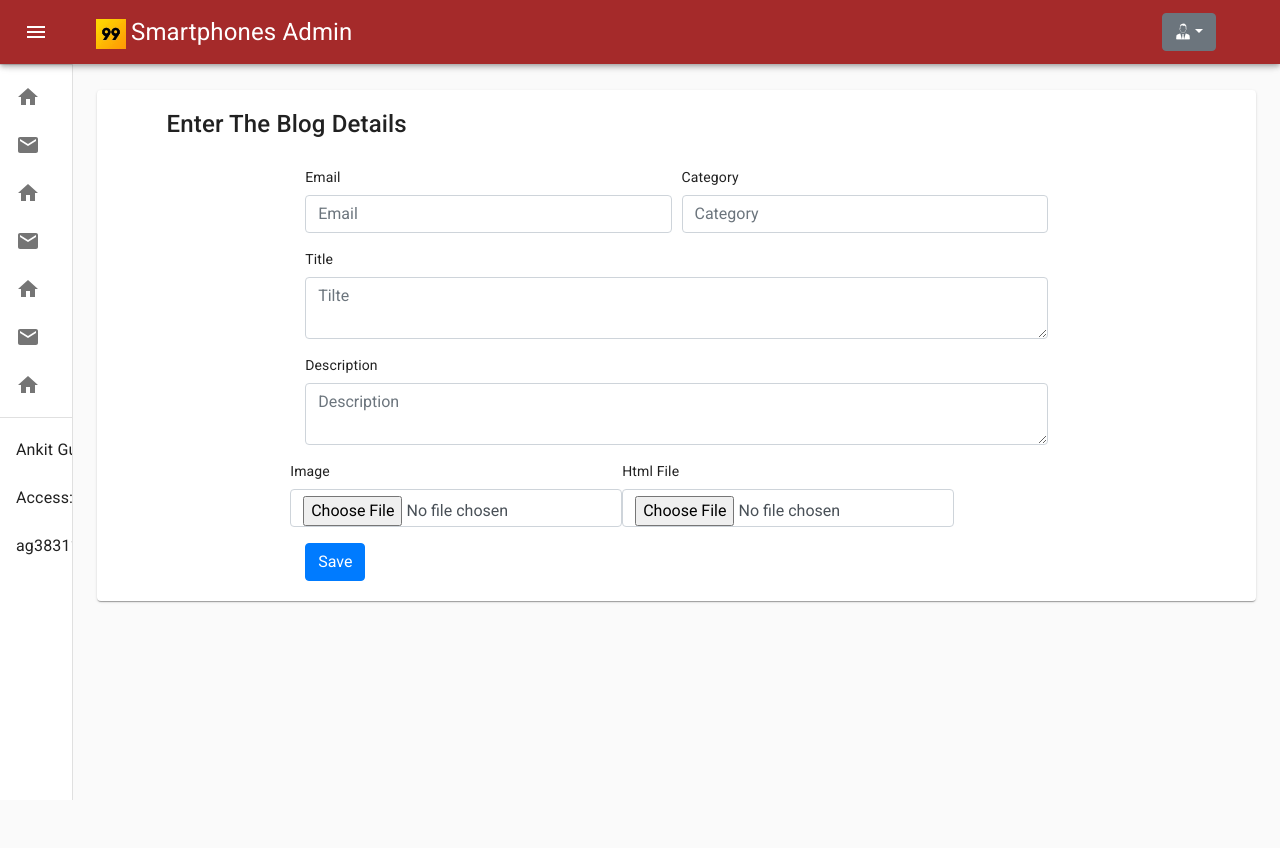
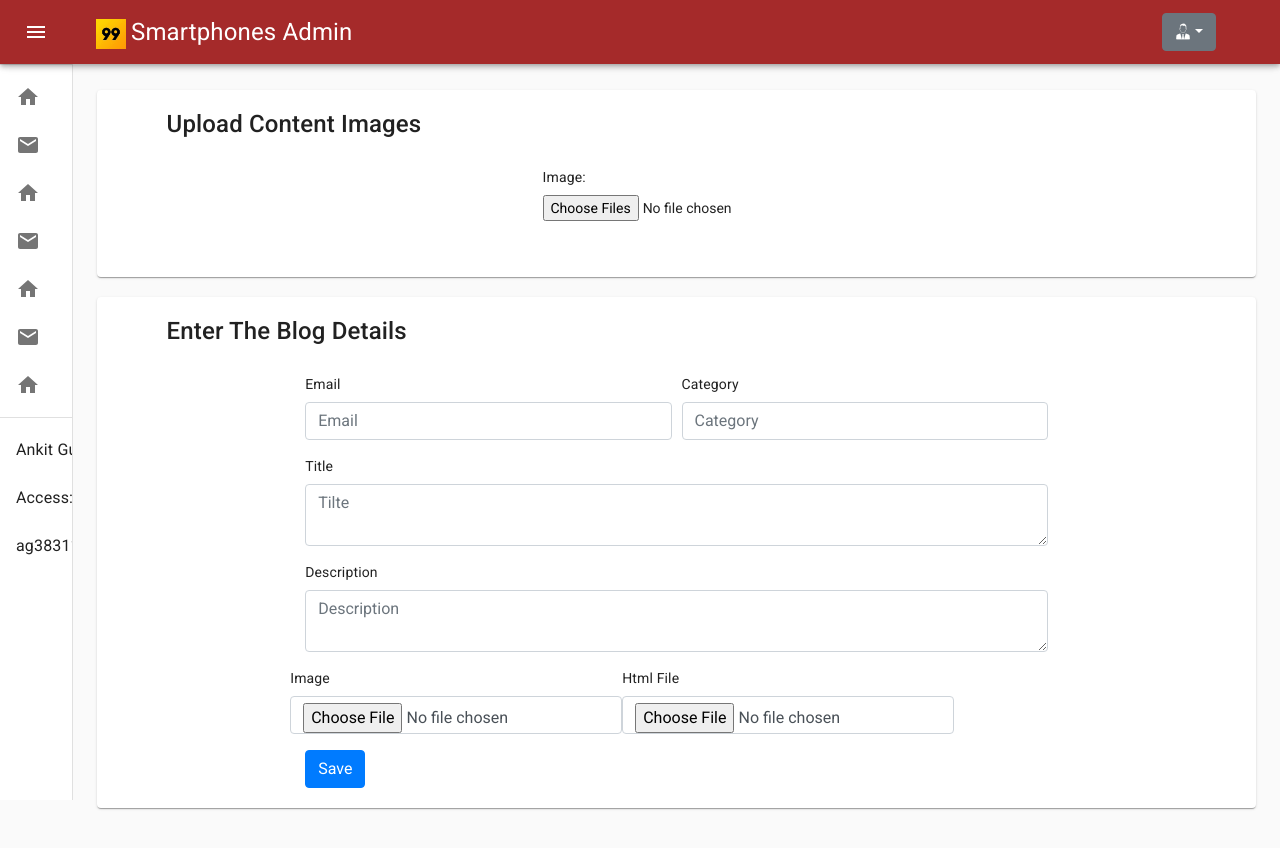
Before and after one commit to ankitgupta401/99SmartphonesAdmin, a React (Create React App) app: page /add-blog in a window 1280 px wide. Shown: the top 848 px of the page. Before the commit the page ends 800 px from the top, so only its background shows below. Built offline with nearby package versions, Linux system fonts and the light colour scheme; what react-swipeable-views-utils would draw is missing.

Commit message:
some changes

```diff
--- a/src/axios-url.js
+++ b/src/axios-url.js
@@ -1,8 +1,8 @@
 import axios from 'axios';
 
 const instance = axios.create({
-    baseURL: 'https://blog.99smartphones.in/api/common/'
-    // 'http://localhost:3000/api/common/'
+    // baseURL: 'https://blog.99smartphones.in/api/common/'
+    baseURL:'http://localhost:3000/api/common/'
 });
 
 export default instance;
--- a/src/containers/pages/add-blog/AddBlog.js
+++ b/src/containers/pages/add-blog/AddBlog.js
@@ -1,4 +1,4 @@
-import React, {useState, useEffect} from 'react'
+import React, { useState, useEffect } from 'react'
 import { Card } from '@material-ui/core'
 import axios from '../../../axios-url';
 import Swal from 'sweetalert2';
@@ -11,17 +11,18 @@ const override = css`
 `;
 
 export const AddBlog = () => {
-const [state,setState] = useState({
-   data:{
-    writer:'',
-    description:'',
-    image:'',
-    deleted:false,
+    const [state, setState] = useState({
+        data: {
+            writer: '',
+            description: '',
+            image: '',
+            deleted: false,
             title: '',
-    category:'',
-    file:'',
+            category: '',
+            file: '',
             date: new Date(Date.now()).toISOString()
         },
+        images:[],
         loading: false,
         save: false,
 
@@ -32,7 +33,7 @@ const [state,setState] = useState({
     useEffect(() => {
 
         if (state.save === true) {
-        if(state.data.writer === '' ||state.data.title === '' || state.data.description === '' || state.data.category === '' || state.data.image === ''|| state.data.file === ''){
+            if (state.data.writer === '' || state.data.title === '' || state.data.description === '' || state.data.category === '' || state.data.image === '' || state.data.file === '') {
                 Swal.fire('Error', 'Please Add All details', 'error');
 
                 setState((prevState) => {
@@ -41,30 +42,30 @@ useEffect(() => {
 
                     return { ...temp, loading: false, save: false }
                 });
-         } else{
+            } else {
                 console.log(state);
-            setState((prevState) => { return { ...prevState, loading: true} });
+                setState((prevState) => { return { ...prevState, loading: true } });
                 //save
                 let formData = new FormData();
                 Object.keys(state.data).forEach((value, index) => {
-                console.log( value,state.data[value]);
-                formData.append( value,state.data[value]);
+                    console.log(value, state.data[value]);
+                    formData.append(value, state.data[value]);
                 });
 
-            axios.post("create_blog",formData ).then(res => {
+                axios.post("create_blog", formData).then(res => {
                     if (res.data.code === 0) {
                         Swal.fire('Success', 'News Added Successfully', 'success');
                         setState((prevState) => {
-                        let temp = { ...prevState };
-                       temp.data = {...prevState.data};
+                            let temp = { ...prevState , images : []};
+                            temp.data = { ...prevState.data };
                             temp.data = {
-                        writer:'',
-                        description:'',
-                        image:'',
-                        deleted:false,
+                                writer: '',
+                                description: '',
+                                image: '',
+                                deleted: false,
                                 title: '',
-                        category:'',
-                        file:'',
+                                category: '',
+                                file: '',
                                 date: new Date(Date.now()).toISOString()
                             }
                             return { ...temp, loading: false, save: false }
@@ -103,14 +104,14 @@ let val = data.target.value;
     }
 
     const htmlAdd = (e, place) => {
-   let file=e.target.files[0];
+        let file = e.target.files[0];
         setState(prevState => {
 
             let temp = { ...prevState };
             temp.data = { ...prevState.data };
-        temp.data[place] =  file
+            temp.data[place] = file
             return temp
-    },()=> console.log(state));
+        }, () => console.log(state));
 
     }
     const paragraphImageChange = (e, place) => {
@@ -126,8 +127,8 @@ const paragraphImageChange = (e, place) => {
         }).then(res => {
             setState(prevState => {
                 let temp = { ...prevState };
-            temp.data = {...prevState.data}
-           temp.data.image = res.data.result;
+                temp.data = { ...prevState.data }
+                temp.data.image = res.data.result[0];
                 temp.loading = false;
                 return temp;
             })
@@ -136,8 +137,89 @@ const paragraphImageChange = (e, place) => {
     }
 
 
+    const allimg = (e) => {
+        console.log(e.target.files);
+        let formData = new FormData();
+        for(let i=0;i<e.target.files.length; i++){
+            formData.append('file', e.target.files[i])
+        }
+
+
+        axios({
+            method: 'post',
+            url: 'upload_blog_image',
+            data: formData,
+            headers: { 'Content-Type': 'multipart/form-data' }
+        }).then(res => {
+            if(res.data.code === 0){
+                let images= res.data.result;
+                console.log(images);
+                setState({...state, images});
+            } else {
+               Swal.fire('Failed', 'Failed To Upload Image', 'error');
+            }
+
+        });
+    }
+
     return (
+<div>
         <Card>
+        <div className="sweet-loading d-flex justify-content-center align-items-center">
+                <CircleLoader
+                    css={override}
+                    size={80}
+                    color={"#F89C04"}
+                    loading={state.loading || state.save}
+                />
+            </div>
+            <div>
+                <br />
+                <h4 style={{ paddingLeft: "6%" }}>Upload Content Images</h4>
+                <br />
+            </div>
+            <div  className="d-flex justify-content-center">
+            {state.images.length === 0 ? <div className="form-row">
+                <div className="form-group col-md-6">
+                    <label>Image:</label>
+                    <br/>
+
+                    <input type="file" accept="image/*" multiple onChange={(e) => allimg(e)} />
+
+
+                </div>
+            </div>:
+
+            <div className = "row">
+            {console.log(state)}
+           {state.images.map((val, i) => {
+             return (<div key={i} className ="col-md-4">
+               <Card>
+                   <img className="img-responsive" style={{width:"100%", height:"100px"}} src={val}/>
+                   <br/>
+                   <input type="text" value ={val} />
+               </Card>
+
+               </div>)
+           })}
+            </div>
+
+               }
+            </div>
+            <br/>
+           {state.images.length > 0?   <div className="row d-flex justify-content-center" >
+                <button type="button" className="btn btn-danger" onClick={() => { setState(prevState => {
+                    return {...prevState, images:[]}
+                })}} >Clear</button>
+                </div>:''}
+                <br/>
+        </Card>
+        <br/>
+        <Card>
+
+
+
+
             <div className="sweet-loading d-flex justify-content-center align-items-center">
                 <CircleLoader
                     css={override}
@@ -151,7 +233,7 @@ const paragraphImageChange = (e, place) => {
                 <h4 style={{ paddingLeft: "6%" }}>Enter The Blog Details</h4>
                 <br />
             </div>
-            { !state.save ? <div  className="d-flex justify-content-center">
+            {!state.save ? <div className="d-flex justify-content-center">
                 <div className="col-md-8 col-sm-12">
                     <form>
                         <div className="form-row">
@@ -175,19 +257,20 @@ const paragraphImageChange = (e, place) => {
                         <div className="row">
                             <div className="form-group">
                                 <label htmlFor="inputAddress2">Image</label>
-                            <input type="file" onChange={(e) => paragraphImageChange(e, 'image')} className="form-control" id="inputPassword4" placeholder="Image" />
+                                <input type="file" accept="image/*" onChange={(e) => paragraphImageChange(e, 'image')} className="form-control" id="inputPassword4" placeholder="Image" />
                             </div>
 
                             <div className="form-group">
                                 <label htmlFor="inputAddress2">Html File</label>
-                            <input  type="file"  className="form-control" onChange={(e) => htmlAdd(e, 'file')} id="inputPassword4" placeholder="Html File" />
+                                <input type="file" className="form-control" onChange={(e) => htmlAdd(e, 'file')} id="inputPassword4" placeholder="Html File" />
                             </div>
                         </div>
-                        <button type="button"  onClick={(e) => {e.preventDefault(); setState({ ...state, save: true }) }} className="btn btn-primary">Save</button>
+                        <button type="button" onClick={(e) => { e.preventDefault(); setState({ ...state, save: true }) }} className="btn btn-primary">Save</button>
                     </form>
                 </div>
-            </div>:''}
-            <br/>
+            </div> : ''}
+            <br />
         </Card>
+        </div>
     )
 }
```
Lines whose indentation alone changed are shown as unchanged.
